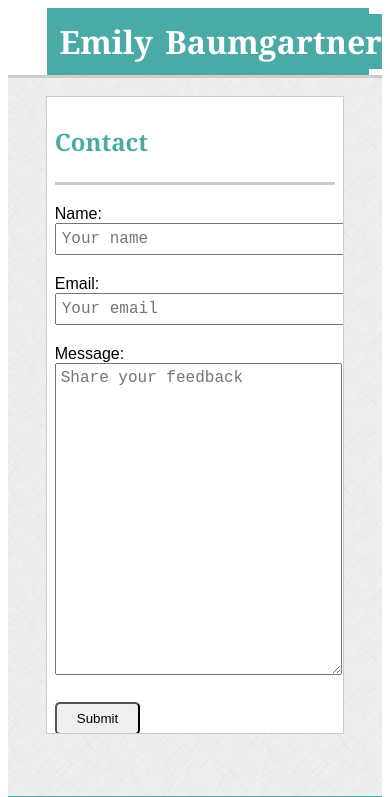
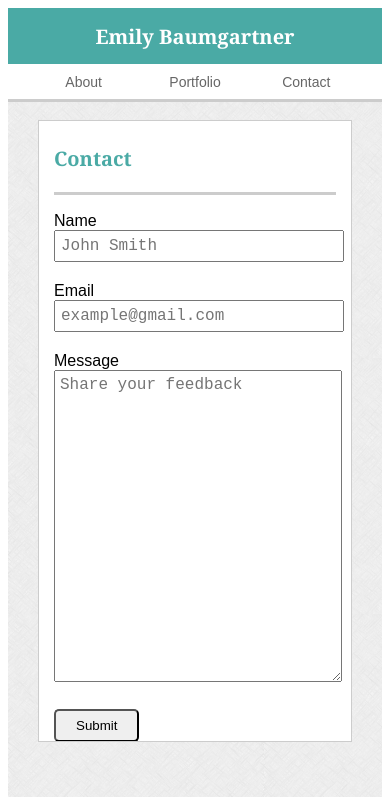
Before and after one commit to emilybaum/Responsive-Portfolio, a plain HTML site: page contact.html in a window 390 px wide. Shown: the top 797 px of the page. Drawn offline with Linux system fonts and the light colour scheme.

Commit message:
made index.html page responsive with media css

```diff
--- a/assets/css/style.css
+++ b/assets/css/style.css
@@ -55,7 +55,7 @@ nav a {
     padding: 2%;
     color: #ffffff;
     text-align: left;
-    align-content: flex-end;
+    /* align-content: flex-end;   */
     margin-top: 0px;
     margin-bottom: 0px;
     text-decoration: none;
@@ -103,6 +103,7 @@ p, ol {
     float: left;
     width: 200px;
     margin-right: 20px;
+    margin-bottom: 10px;
 }
 
 h2 {
@@ -279,3 +280,114 @@ footer p {
     font-size: 12px;
     line-height: 5px;
 }
+
+/******* max-width: 980px *******/
+
+@media (max-width: 980px) {
+    .mainContent {
+        padding-right: 20px;
+        padding-left: 20px;
+        margin-left: 50px;
+    }
+}
+
+@media (max-width: 980px) {
+    p {
+        font-size: 16px;
+        line-height: 22px;
+    }
+}
+
+@media (max-width: 980px) {
+    .toolbar {
+        margin-left: 50px;
+    }
+}
+
+@media (max-width: 980px) {
+    .navElement {
+        font-size: 14px;
+        line-height: 14px;
+    }
+}
+
+@media (max-width: 980px) {
+    #myName, h2 {
+        font-size: 26px;
+    }
+}
+
+
+
+
+/******* max-width: 768px *******/
+
+@media (max-width: 768px) {
+    .mainContent {
+        padding-right: 15px;
+        padding-left: 15px;
+        margin-left: 30px;
+        margin-right: 30px;
+        width: auto;
+    }
+}
+
+@media (max-width: 768px) {
+    p {
+        font-size: 14px;
+        line-height: 20px;
+    }
+}
+
+
+@media (max-width: 768px) {
+    .toolbar {
+        margin-left: 30px;
+        width: 90%;
+    }
+}
+
+@media (max-width: 768px) {
+    #myName, h2 {
+        font-size: 20px;
+    }
+}
+
+
+/******* max-width: 640px *******/
+
+@media (max-width: 640px) {
+    .toolbar {
+        flex-direction: column;
+        margin-left: 0px;
+        width: 100%;
+    }
+}
+
+@media (max-width: 640px) {
+    #myName, #myName a, #myName a a {
+        justify-content: space-around;
+    }
+}
+
+@media (max-width: 640px) {
+    nav {
+        width: auto;
+        justify-content: space-around;
+        text-align: center;
+        margin-left: 20px;
+        margin-right: 20px;
+    }
+}
+
+@media (max-width: 640px) {
+    .navElement {
+        width: 25%;
+    }
+}
+
+@media (max-width: 640px) {
+    .navElementBorder {
+        border: none;
+    }
+}
--- a/contact.html
+++ b/contact.html
@@ -12,13 +12,10 @@
     <body>
         <div class="mainContainer">
             <header>
-                    <!-- Should the h1 tag be before or after the nav? -->
                 <div class="toolbar">
-                    <!-- Easter Egg for Q1 (car): clicking "emily" will open up a new page -->
-                    <h1 id="myName"><a href="surprise.html" target="_blank">Emily</a><a href="index.html"> Baumgartner</a></h1>
+                    <h1 id="myName"><a href="index.html">Emily Baumgartner</a></h1>
                     <nav>
 
-                        <!-- Need to link this down to the id #aboutMe -->
                         <a class="navElementBorder navElement"  href="index.html">About</a>
                         <a class="navElementBorder navElement"  href="portfolio.html">Portfolio</a>
                         <a class="navElement" href="contact.html">Contact</a>
@@ -34,13 +31,13 @@
 
                     <div id="wholeForm">
                         <form class="form1" action="mailto:emily.r.baum@gmail.com" method="get" enctype="text/plain">
-                            <label for="userName">Name:</label><br>
-                            <input id="userName" name="userName" type="text" placeholder="Your name"><br>
+                            <label for="userName">Name</label><br>
+                            <input id="userName" name="userName" type="text" placeholder="John Smith"><br>
 
-                            <label for="userEmail">Email:</label><br>
-                            <input id="userEmail" name="userEmail" type="text" placeholder="Your email"><br>
+                            <label for="userEmail">Email</label><br>
+                            <input id="userEmail" name="userEmail" type="text" placeholder="example@gmail.com"><br>
 
-                            <label for="userMessage">Message:</label><br>
+                            <label for="userMessage">Message</label><br>
                             <textarea id="userMessage" name="userMessage" type="text" placeholder="Share your feedback"></textarea>
 
                             <button type="submit" value="form1">
```
Also changed, not shown: index.html (+1 -17 lines), portfolio.html (+1 -6 lines), assets/images/new-instagram-logo-1.png (added).
